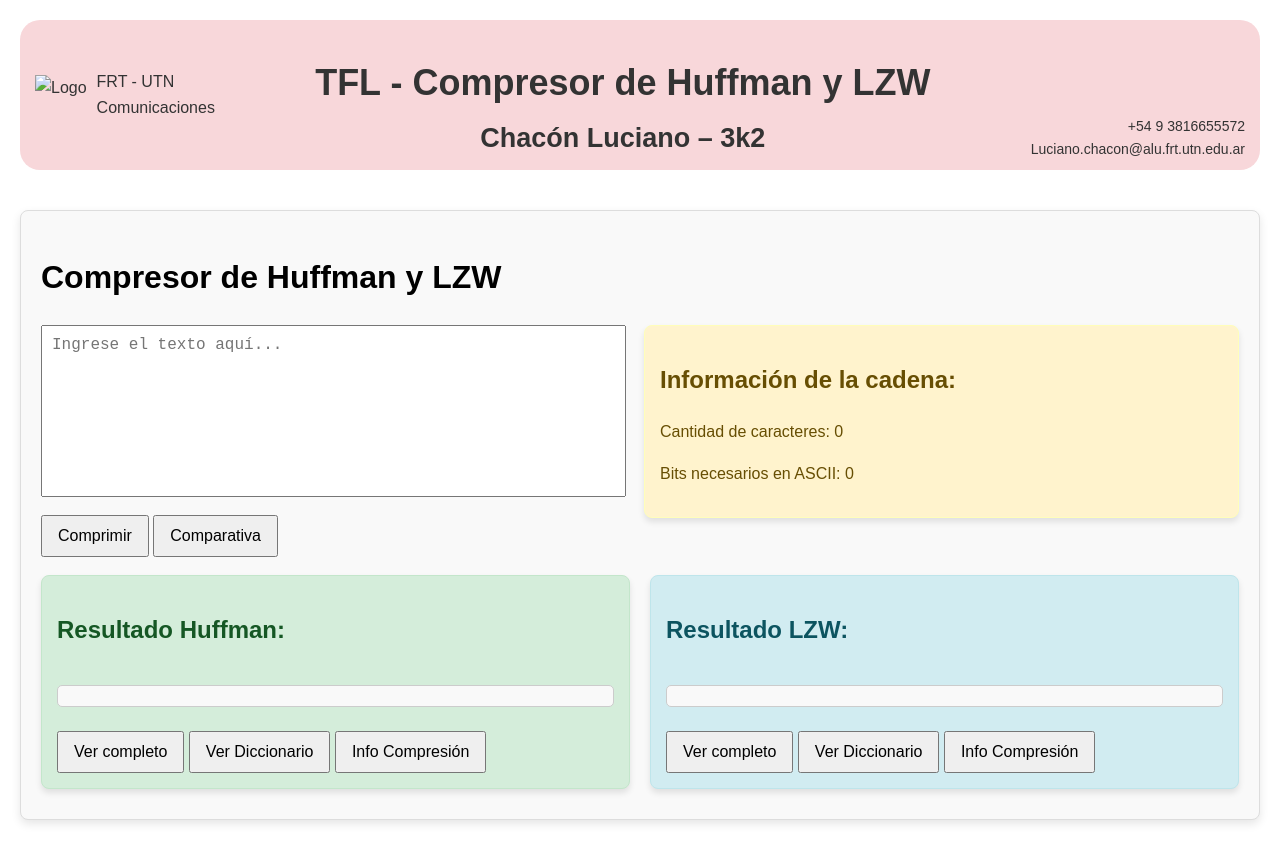
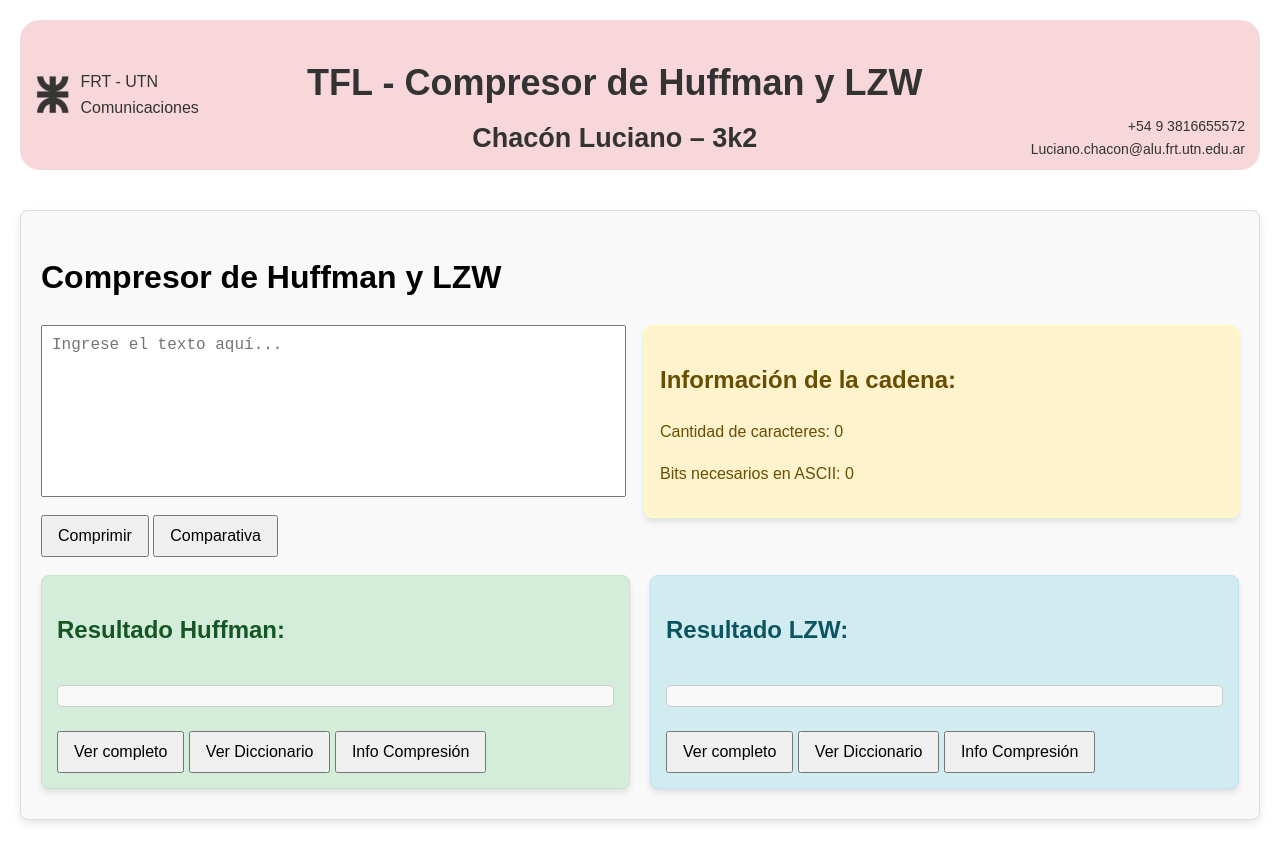
Before and after one commit to Luciano00628063/TFLCom, a plain HTML site: page index.html in a window 1280 px wide. Drawn offline with nearby package versions, Linux system fonts and the light colour scheme.

Commit message:
Crear carpeta de imagenes y agregar la imagen LogoFacultad a la carpeta

```diff
--- a/index.html
+++ b/index.html
@@ -23,7 +23,7 @@
         <!-- Barra superior -->
         <div id="topBar">
             <div class="left">
-                <img src="path_to_your_logo.png" alt="Logo"> <!-- Cambia esta ruta por la del logo -->
+                <img src="images/LogoFacultad.png" alt="Logo"> <!-- Cambia esta ruta por la del logo -->
                 <div>
                     <span>FRT - UTN</span><br>
                     <span>Comunicaciones</span>
```
Also changed, not shown: images/LogoFacultad.png (added).
